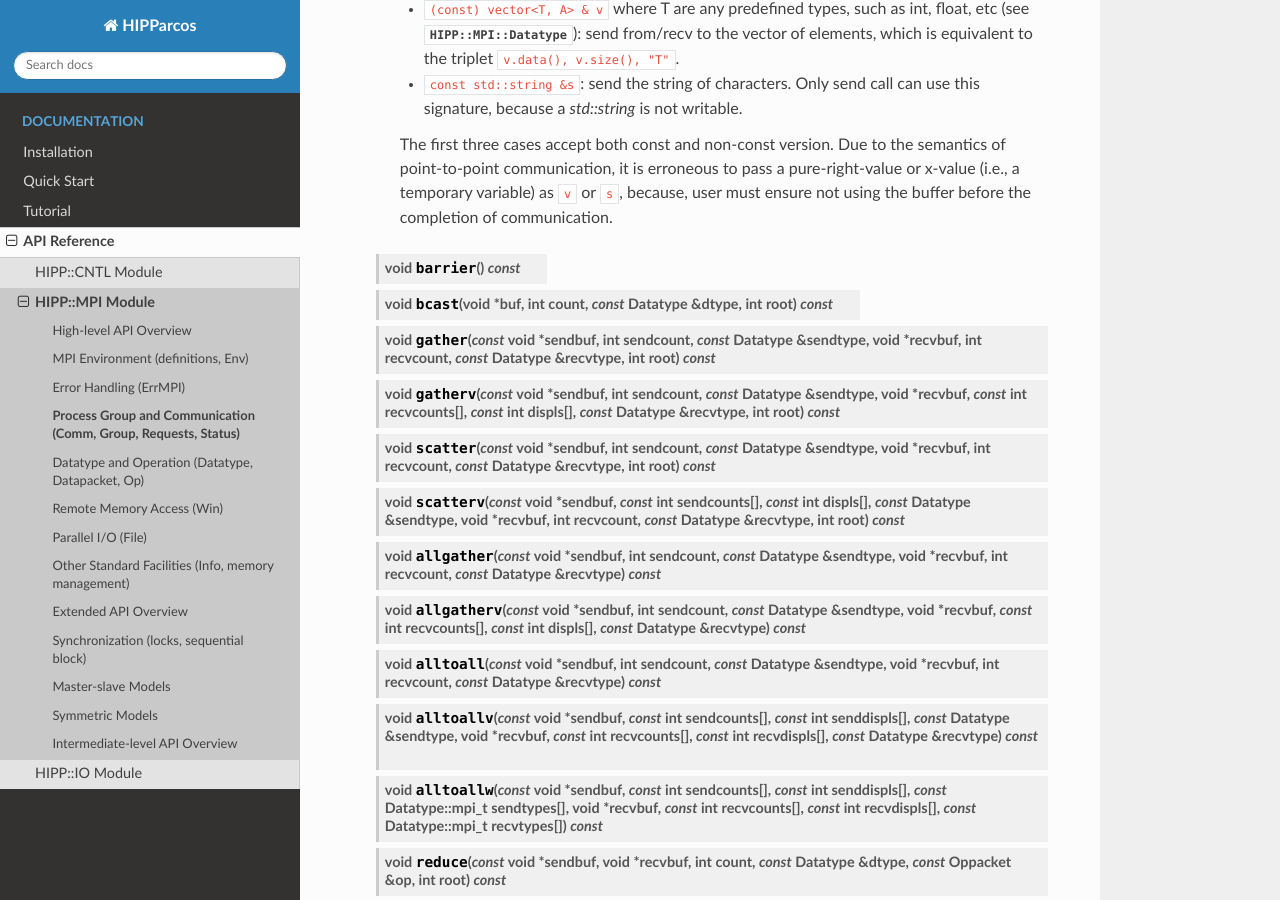
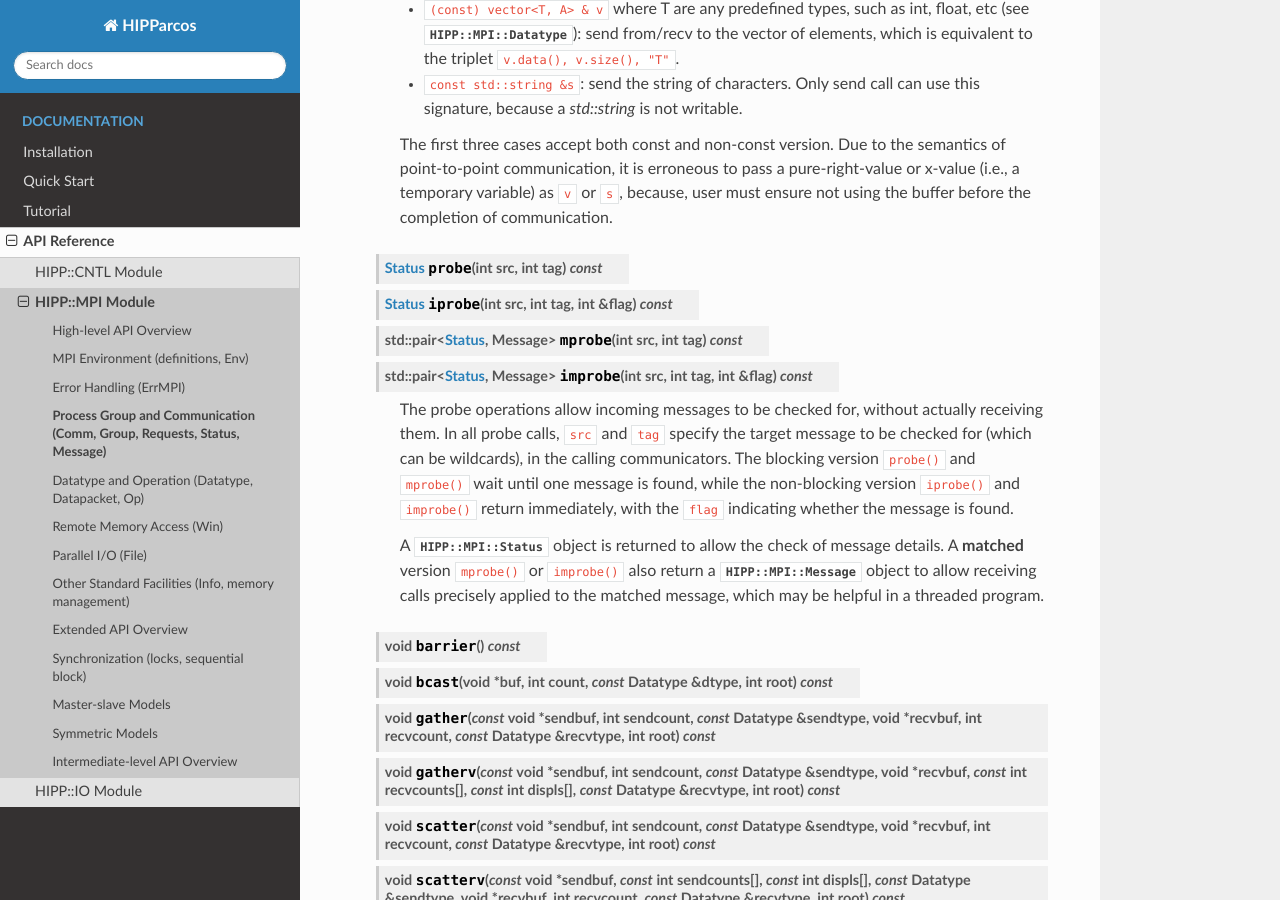
Before and after one commit to ChenYangyao/hipp, a Sphinx documentation site: the page built from docs/usage/api-ref/mpi/high-level/comm.rst, in a window 1280 px wide and 900 px high, scrolled down 9870 px. Built offline with Sphinx 7.4.7 and the Read the Docs theme 2.0.0, drawn with Linux system fonts in a browser that asks for light colours; some of the changed text lies outside the part shown.

Commit message:
doc mpi probe and cancel operations

```diff
--- a/docs/usage/api-ref/mpi/high-level/comm.rst
+++ b/docs/usage/api-ref/mpi/high-level/comm.rst
@@ -476,6 +476,24 @@ High-level API - Process Group and Communication
         using the buffer before the completion of communication.
 
 
+    .. function::       Status probe(int src, int tag) const
+                        Status iprobe(int src, int tag, int &flag) const
+                        std::pair<Status, Message> mprobe(int src, int tag) const
+                        std::pair<Status, Message> improbe(int src, int tag, int &flag) const
+
+        The probe operations allow incoming messages to be checked for, without actually receiving them.
+        In all probe calls, ``src`` and ``tag`` specify the target message to be checked for
+        (which can be wildcards),
+        in the calling communicators. The blocking version ``probe()`` and ``mprobe()`` wait until one
+        message is found, while the non-blocking version ``iprobe()`` and ``improbe()`` return immediately,
+        with the ``flag`` indicating whether the message is found.
+
+        A :class:`HIPP::MPI::Status` object is returned to allow the check of message details.
+        A **matched** version ``mprobe()`` or ``improbe()`` also return a :class:`HIPP::MPI::Message` object
+        to allow receiving calls precisely applied to the matched message, which may be helpful in a
+        threaded program.
+
+
     .. function::   void barrier() const
                     void bcast( void *buf, int count, const Datatype &dtype, int root) const
                     void gather( const void *sendbuf, int sendcount, const Datatype &sendtype, \
@@ -935,6 +953,12 @@ High-level API - Process Group and Communication
         of such. Otherwise it sets ``flag=false``. The status call differs from the test/wait call in that it
         does not deallocate or inactivate the request.
 
+    .. function::   void cancel()
+                    void cancel(int i)
+
+        Calls that cancel the posted requests.
+        ``cancel()`` is equivalent to ``cancel(0)``.
+
 
 .. class:: Status
 
@@ -958,10 +982,12 @@ High-level API - Process Group and Communication
                     int error() const noexcept
                     int count( const Datatype &dtype ) const
                     int count( const string &dtype ) const
+                    bool test_cancelled() const
 
         Inquery the message properties.
         ``source()`` gives the rank of srouce process, ``tag()`` gives the tag of
-        the matched message, ``error()`` gives the error code, ``count()`` counts the data item.
+        the matched message, ``error()`` gives the error code, ``count()`` counts the data item,
+        and ``test_cancelled()`` returns true if the message request is cancelled.
 
         The error code is set only when a multiple-completion call failed and
         an ``ERR_IN_STATUS`` is returned.
--- a/docs/usage/api-ref/mpi/index.rst
+++ b/docs/usage/api-ref/mpi/index.rst
@@ -36,7 +36,7 @@ The conventions in terms of MPI are:
     High-level API Overview <high-level/index>
     MPI Environment (definitions, Env) <high-level/env>
     Error Handling (ErrMPI) <high-level/error>
-    Process Group and Communication (Comm, Group, Requests, Status) <high-level/comm>
+    Process Group and Communication (Comm, Group, Requests, Status, Message) <high-level/comm>
     Datatype and Operation (Datatype, Datapacket, Op) <high-level/datatype>
     Remote Memory Access (Win) <high-level/rma>
     Parallel I/O (File) <high-level/file>
```
